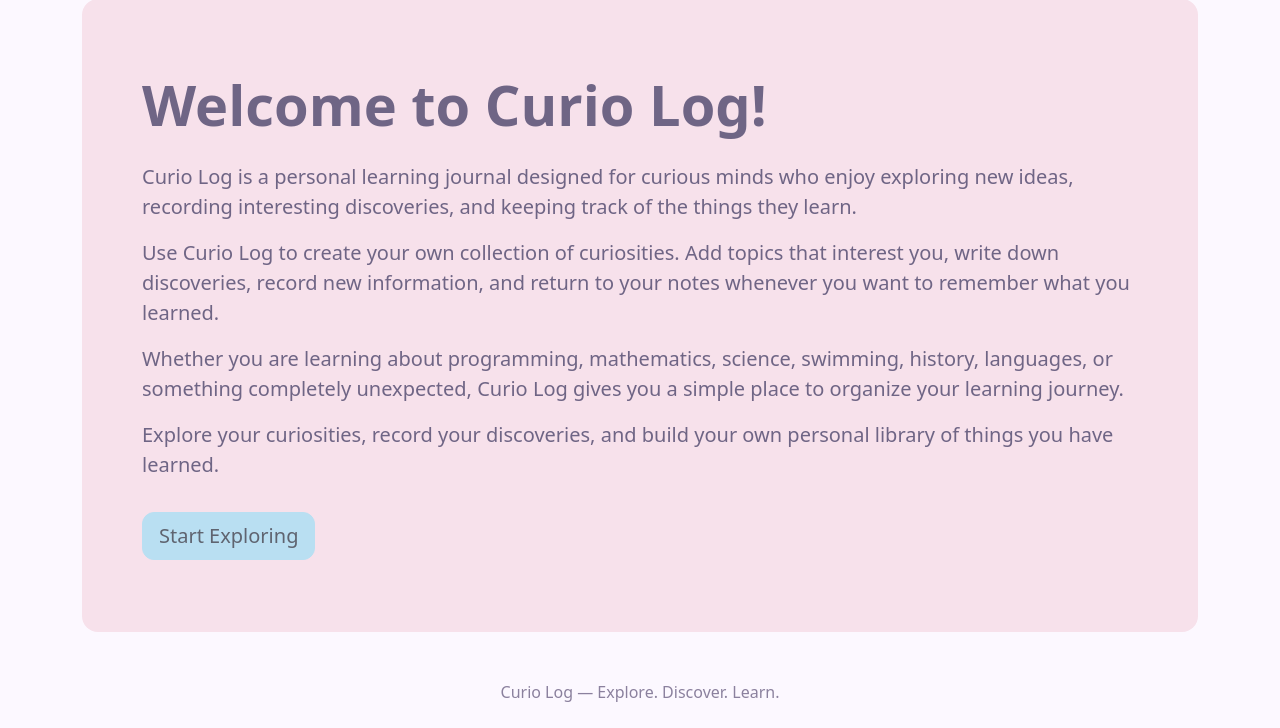
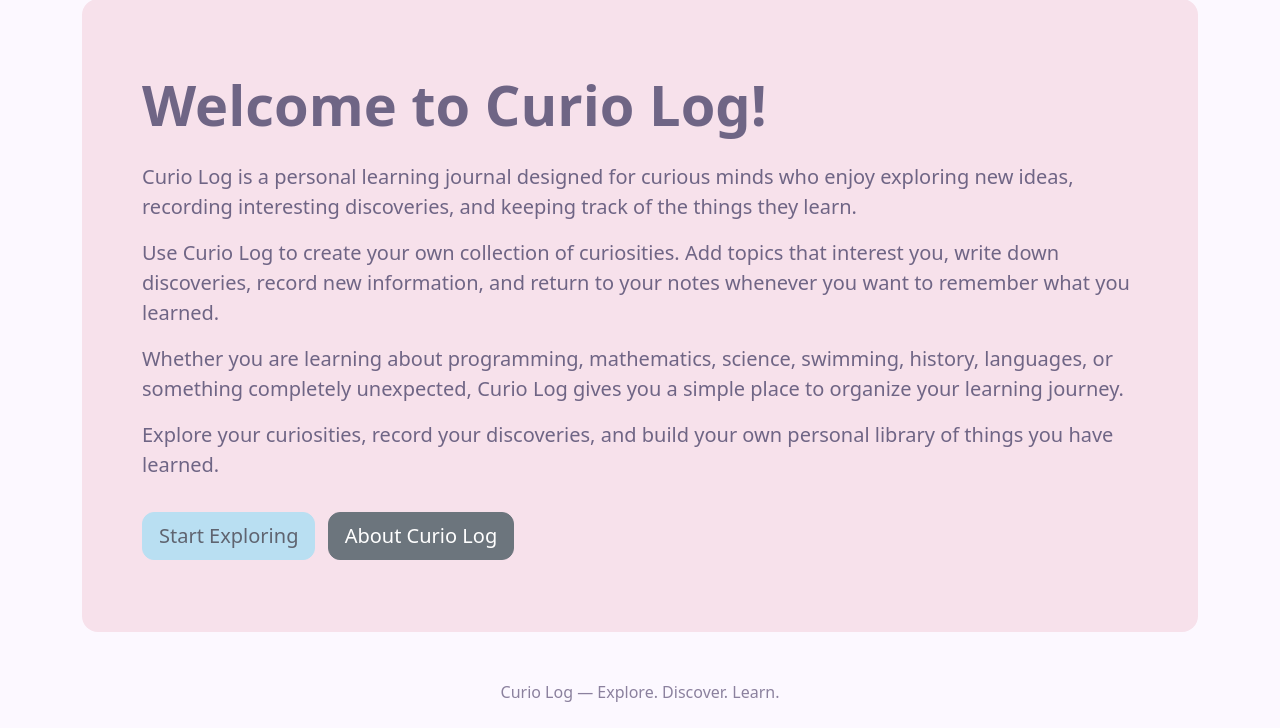
Before and after one commit to kashishdugar2017/Curio-log, a Django app: page / in a window 1280 px wide. Shown: the part 81-809 px from the top of the page. Run offline with Django 5.2, Linux system fonts and the light colour scheme; some libraries are stand-ins or nearby versions.

Commit message:
Add About link to homepage

```diff
--- a/learning_logs/templates/learning_logs/index.html
+++ b/learning_logs/templates/learning_logs/index.html
@@ -55,6 +55,11 @@
 
         {% endif %}
 
+        <a class="btn btn-secondary btn-lg mt-3 ms-2"
+           href="{% url 'about' %}">
+            About Curio Log
+        </a>
+
     </div>
 
 </div>
```
